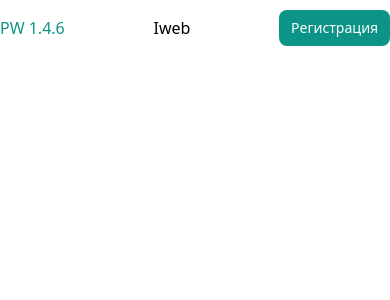
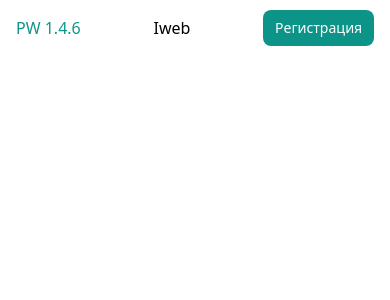
Before and after one commit to 3dmatern/server-pw-146, a Next.js app: page / in a window 390 px wide. Shown: the top 300 px of the page. Built offline with nearby package versions, Linux system fonts and the light colour scheme.

Commit message:
fix: scripts, styles

```diff
--- a/app/auth/layout.tsx
+++ b/app/auth/layout.tsx
@@ -11,7 +11,7 @@ export default function AuthLayout({
     children: React.ReactNode
 }) {
     return (
-        <main className="py-5 flex flex-col gap-8 items-center sm:items-start">
+        <main className="py-5 px-4 flex flex-col gap-8 items-center sm:items-start md:px-0">
             {children}
         </main>
     );
--- a/components/Navbar.tsx
+++ b/components/Navbar.tsx
@@ -13,7 +13,7 @@ export function Navbar() {
   };
 
   return (
-    <nav className="container flex items-center justify-between gap-4">
+    <nav className="container px-4 flex items-center justify-between gap-4 md:px-0">
       <NavLink
         className="uppercase"
         href="/"
--- a/package.json
+++ b/package.json
@@ -1,13 +1,12 @@
 {
   "name": "server-pw-146",
-  "version": "0.1.0",
+  "version": "0.2.0",
   "private": true,
   "scripts": {
     "dev": "next dev",
     "build": "next build",
     "start": "next start",
-    "lint": "next lint",
-    "postinstall": "prisma generate"
+    "lint": "next lint"
   },
   "dependencies": {
     "clsx": "^2.1.1",
```
Also changed, not shown: 1 other file (tests, documents, lock files or other folders).
